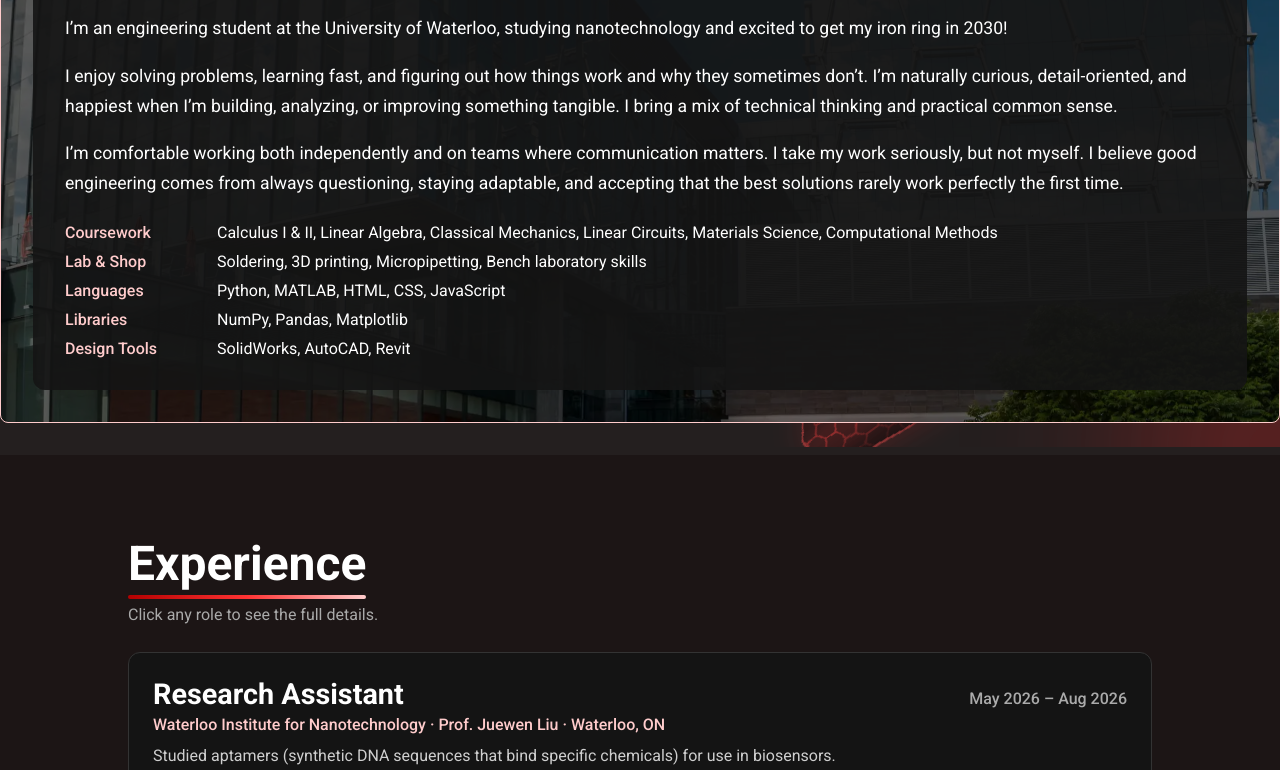
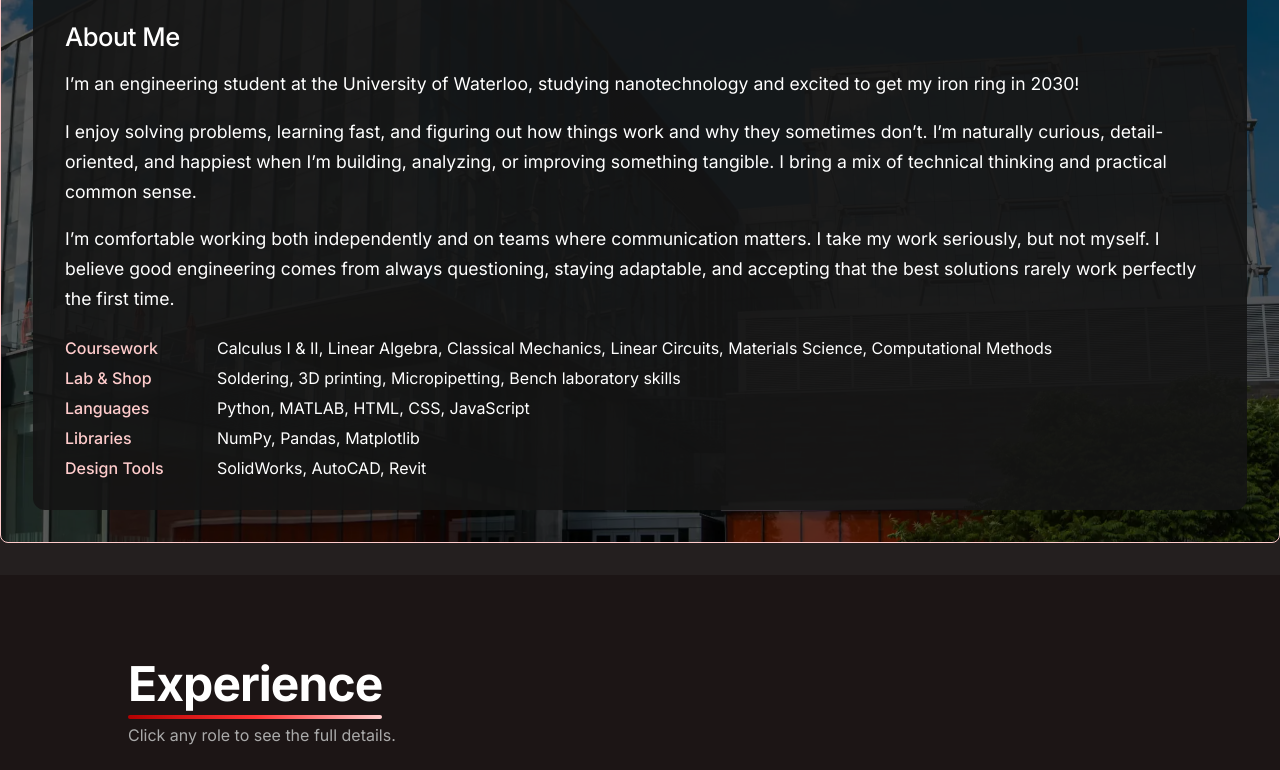
Before and after one commit to jemichael2024/Michael-Samuel-Website, a plain HTML site: page index.html in a window 1280 px wide. Shown: the part 353-1123 px from the top of the page. Drawn offline with Linux system fonts and the light colour scheme.

Commit message:
Switch site font from Roboto to Inter
Co-Authored-By: Claude Opus 5.5 <noreply@anthropic.com>
Claude-Session: https://claude.ai/code/session_016UiVSbBNZgbba2XfrxSKCP

```diff
--- a/index.html
+++ b/index.html
@@ -16,7 +16,7 @@
   <!-- Google Font -->
   <link rel="preconnect" href="https://fonts.googleapis.com">
   <link rel="preconnect" href="https://fonts.gstatic.com" crossorigin>
-  <link href="https://fonts.googleapis.com/css2?family=Roboto:wght@300;400;500;700&display=swap" rel="stylesheet">
+  <link href="https://fonts.googleapis.com/css2?family=Inter:wght@400;500;600;700;800&display=swap" rel="stylesheet">
 
   <!-- Icon -->
   <link rel="icon" type="image/png" href="images/favicon.png">
--- a/style.css
+++ b/style.css
@@ -28,7 +28,10 @@ html {
 
 /* ---------- GLOBAL ---------- */
 body {
-  font-family: "Roboto", sans-serif;
+  font-family: "Inter", -apple-system, BlinkMacSystemFont, "Segoe UI", Helvetica, Arial, sans-serif;
+  font-feature-settings: "cv11", "ss01";
+  -webkit-font-smoothing: antialiased;
+  -moz-osx-font-smoothing: grayscale;
   background: var(--bg);
   color: var(--text);
 }
@@ -46,6 +49,10 @@ h3 {
 
 img {
   max-width: 100%;
+}
+
+h1, h2, h3, h4 {
+  letter-spacing: -0.02em;
 }
 
 /* ---------- BUTTONS ---------- */
@@ -521,7 +528,7 @@ nav a:hover {
 
 .formula-box code {
   display: block;
-  font-family: "Courier New", monospace;
+  font-family: ui-monospace, SFMono-Regular, Menlo, Consolas, monospace;
   font-size: 0.95rem;
   color: #ffffff;
 }
```
